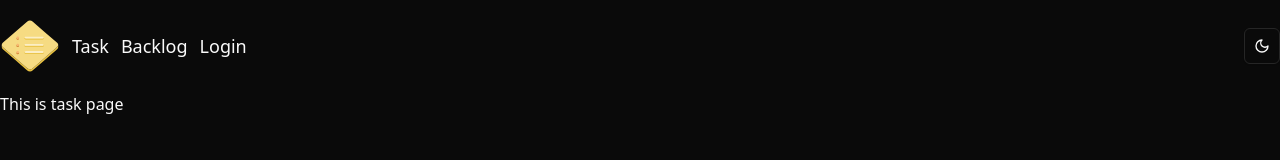
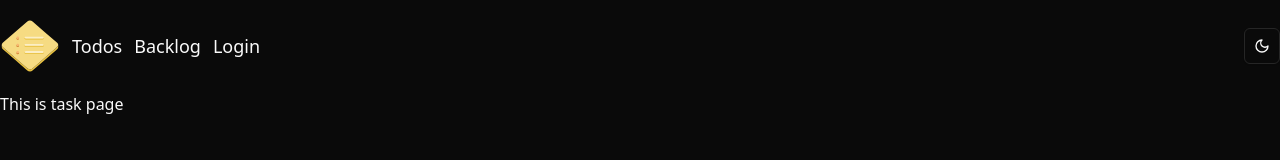
Before and after one commit to abubakar1010/TechLog, a React (Vite) app in the folder Shadcn/: page / in a window 1280 px wide. Shown: the top 160 px of the page. Built offline with nearby package versions, Linux system fonts and the light colour scheme.

Commit message:
rename Task component to Todos and update Navbar links

```diff
--- a/Shadcn/src/components/Navbar.tsx
+++ b/Shadcn/src/components/Navbar.tsx
@@ -3,11 +3,11 @@ import { ModeToggle } from "./mode-toggole";
 
 const Navbar = () => {
     return (
-        <div className=" flex justify-between items-center gap-4 container mx-auto my-4">
+        <div className=" flex justify-between items-center gap-4 my-4">
             <div className=" flex gap-3 items-center">
             <img src="./icon.svg" alt="" />
-            <ul className=" flex gap-3 text-lg font-medium">
-                <Link to="/">Task</Link>
+            <ul className=" flex gap-3 text-lg">
+                <Link to="/">Todos</Link>
                 <Link to="/">Backlog</Link>
                 <Link to="/login">Login</Link>
             </ul>
--- a/Shadcn/src/components/Tasks/Task.tsx
+++ b/Shadcn/src/pages/Todos.tsx
@@ -1,5 +1,5 @@
 
-const Task = () => {
+const Todos = () => {
     return (
         <div>
             <p>This is task page</p>
@@ -7,4 +7,4 @@ const Task = () => {
     );
 };
 
-export default Task;
+export default Todos;
--- a/Shadcn/src/routes/router.tsx
+++ b/Shadcn/src/routes/router.tsx
@@ -1,6 +1,6 @@
 import App from "@/App";
-import Login from "@/components/Auth/Login";
-import Task from "@/components/Tasks/Task";
+import Login from "@/pages/Login";
+import Todos from "@/pages/Todos";
 import { createBrowserRouter } from "react-router-dom";
 
 const router = createBrowserRouter([
@@ -10,7 +10,7 @@ const router = createBrowserRouter([
         children:[
             {
                 index: true,
-                element: <Task />
+                element: <Todos />
             },
             {
                 path: "login",
```
Also changed, not shown: Shadcn/src/pages/Login.tsx (renamed from Shadcn/src/components/Auth/Login.tsx).
